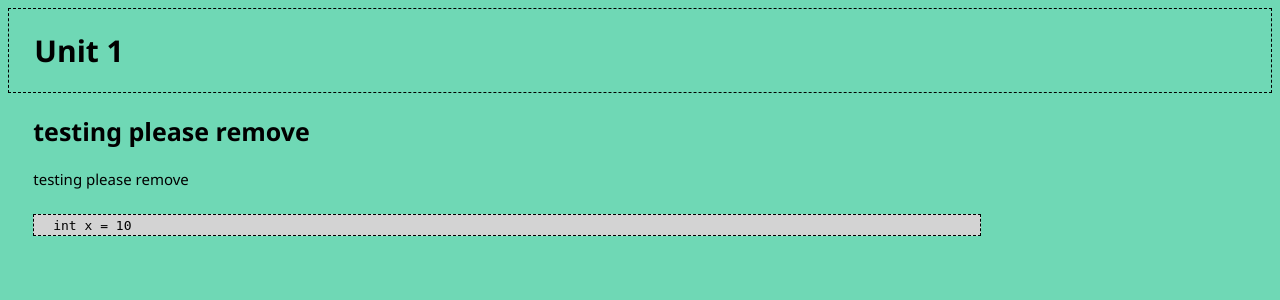
After one commit to midnight-oil-burner/csa-final-2025, a Django app: page /siteapp/1 in a window 1280 px wide. The commit adds this page. Shown: the top 300 px of the page. Run offline with Django 5.2, Linux system fonts and the light colour scheme.

Commit message:
added basic format and urls for units

```diff
--- /dev/null
+++ b/website/siteapp/templates/siteapp/unit.html
@@ -0,0 +1,55 @@
+<!DOCTYPE html>
+    <head>
+        <title>
+            CSA Guide: Unit {{ pageNum }}
+        </title>
+        <style>
+            body{
+                background: rgba(50, 200, 150, 0.7);
+            }
+            table, td{
+                border: 1px, dashed, black;
+                width: 100%;
+                border-collapse: collapse;
+                padding-left: 2%;
+            }
+            h1{
+                text-align: left;
+                font-family: "segoe ui";
+                font-size: 30px;
+            }
+            h2{
+                text-align: left;
+                padding-left: 2%;
+                font-size: 25px;
+                font-family: "segoe ui";
+            }
+            p{
+                text-align: left;
+                padding-left: 2%;
+                font-size: 15px;
+                font-family: "segoe ui";
+            }
+            .codetable{
+                background-color: lightgray;
+                margin: 2%;
+                width: 75%;
+            }
+        </style>
+        <body>
+            <div>
+                <table>
+                    <tr>
+                        <td>
+                            <h1>
+                                Unit {{pageNum}} <!--maybe find a way to add the descriptions too?-->
+                            </h1>
+                        </td>
+                    </tr>
+                </table>
+                <h2>testing please remove</h2>
+                <p>testing please remove</p>
+                <table class="codetable"><tr><td><code>int x = 10</code></td></tr></table>
+            </div>
+        </body>
+    </head>
--- a/website/siteapp/urls.py
+++ b/website/siteapp/urls.py
@@ -3,4 +3,5 @@ from . import views
 
 urlpatterns = [
     path("", views.index, name="index"),
+    path("<str:num>",views.unit, name="unit")
 ]
--- a/website/siteapp/views.py
+++ b/website/siteapp/views.py
@@ -4,3 +4,5 @@
 # Create your views here.
 def index(request):
     return render(request, "siteapp/index.html")
+def unit(request, num):
+    return render(request, "siteapp/unit.html", {"pageNum":num})
```
Also changed, not shown: website/siteapp/templates/siteapp/index.html (+11 -11 lines), website/db.sqlite3.
